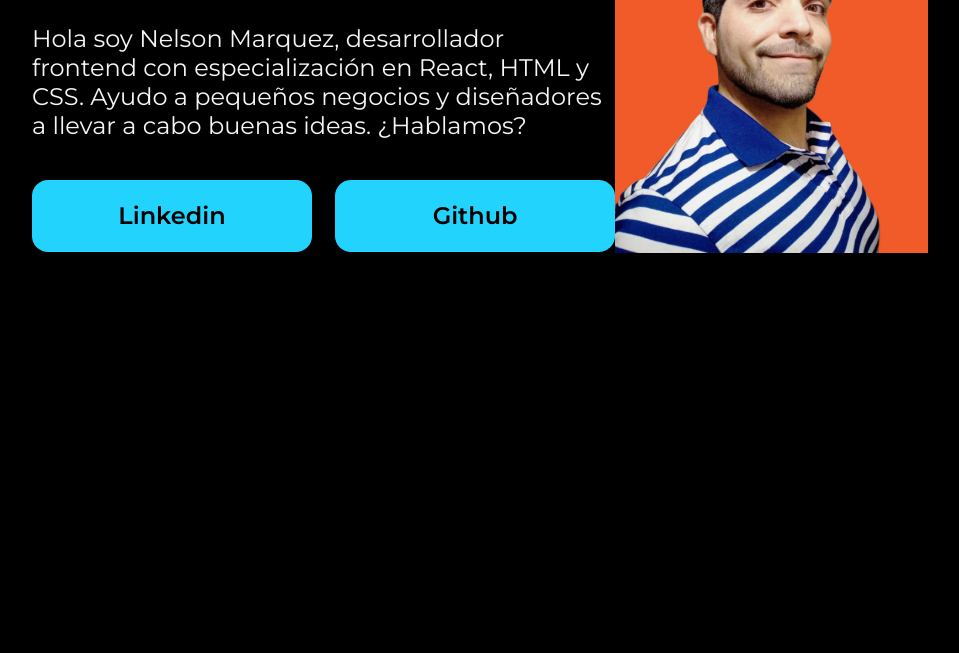
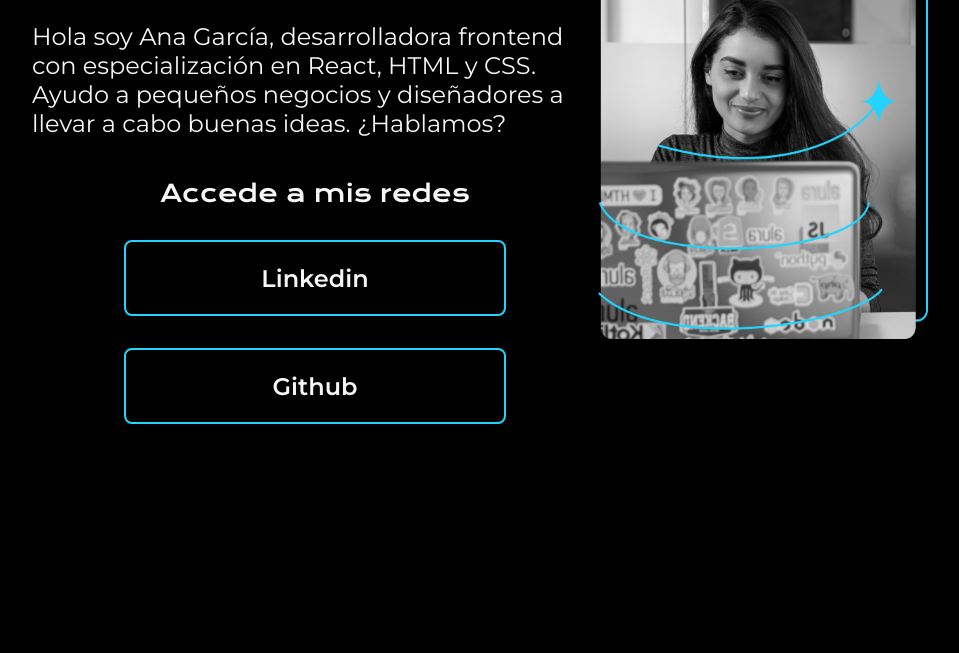
Before and after one commit to NelsonMarquezRomero/HTML_y_CSS_1_-Alura, a plain HTML site: page index.html in a window 1280 px wide. Shown: the part 275-928 px from the top of the page, without its empty margins (160-1119 px from the left). Drawn offline with nearby package versions, Linux system fonts and the light colour scheme.

Commit message:
Reestilizando los botones de redes sociales

```diff
--- a/index.html
+++ b/index.html
@@ -15,18 +15,19 @@
         <section class="presentacion__contenido">
             <h1 class="presentacion__contenido__titulo">Eleva tu negocio digital a otro nivel <strong class="titulo-destaque">con un front-end de calidad</strong></h1>
             <p class="presentacion__contenido__parrafo">
-                Hola soy Nelson Marquez, desarrollador frontend con especialización
+                Hola soy Ana García, desarrolladora frontend con especialización
                 en React, HTML y CSS. Ayudo a pequeños negocios y diseñadores
                 a llevar a cabo buenas ideas. ¿Hablamos?
             </p>
             <div class="presentacion__enlaces">
-                <a class="presentacion__enlace__link" href="https://www.linkedin.com/in/mr-nelsoning/" target="_blank">Linkedin</a>
-                <a class="presentacion__enlace__link" href="https://github.com/NelsonMarquezRomero" target="_blank">Github</a>
+                <h2 class="presentacion__enlaces__subtitulo">Accede a mis redes</h2>
+                <a class="presentacion__enlaces__link" href="https://www.linkedin.com/in/mr-nelsoning/" target="_blank">Linkedin</a>
+                <a class="presentacion__enlaces__link" href="https://github.com/NelsonMarquezRomero" target="_blank">Github</a>
             </div>
 
         </section>
 
-        <img src="./MI_IMAGEN.png" alt="Foto de Nelson Marquez">
+        <img src="./Imagen.png" alt="Foto de Nelson Marquez">
     </main>
 
     <footer>
--- a/style.css
+++ b/style.css
@@ -43,19 +43,28 @@ body {
 .presentacion__enlaces {
     display: flex;
     justify-content: space-between;
+    flex-direction: column;
+    align-items: center;
+    gap: 32px;
 }
 
-.presentacion__enlace__link {
-    width: 280px;
-    background-color: #22d4fd;
+.presentacion__enlaces__subtitulo {
+    font-family: "krona One", sans-serif;
+    font-size: 24px;
+    font-weight: 400;
+}
+
+.presentacion__enlaces__link {
+    width: 378px;
+    padding: 21.5px 0;
+    border-radius: 8px;
     text-align: center;
-    padding: 21.5px 0;
-    border-radius: 16px;
     font-family: "Montserrat", sans-serif;
     font-size: 24px;
     font-weight: 600;
     text-decoration: none;
-    color: #000000;
+    color: #f6f6f6;
+    border: 2px solid #22d4fd;
 }
 
 img {
```
Also changed, not shown: Imagen.png (added), MI_IMAGEN.png (deleted), assets/Imagem.png (added), assets/github.png (added), assets/instagram.png (added), assets/linkedin.png (added), assets/twitch.png (added), assets/twitter-novo.png (added), assets/twitter.png (added), 8 other files.
